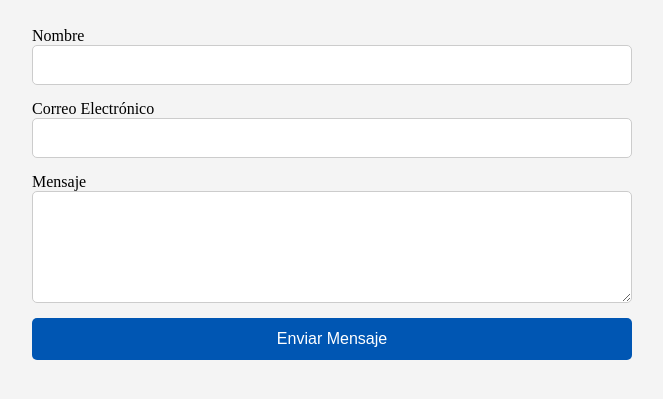
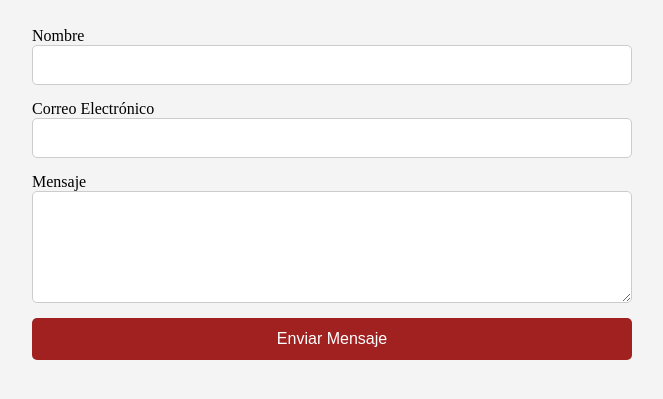
Before and after one commit to ismaelmira-dev/REPO-colaborativo, a plain HTML site: page index.html in a window 1280 px wide. In both pictures the pointer is over the button "Enviar Mensaje". Shown: the part 169-568 px from the top of the page, without its empty margins (308-971 px from the left). Drawn offline with Linux system fonts and the light colour scheme.

Commit message:
fix: ajustes segun review

```diff
--- a/styles.css
+++ b/styles.css
@@ -51,5 +51,5 @@ button {
 }
 
 button:hover {
-  background-color: #0056b3;
+  background-color: #a12121;
 }
```
